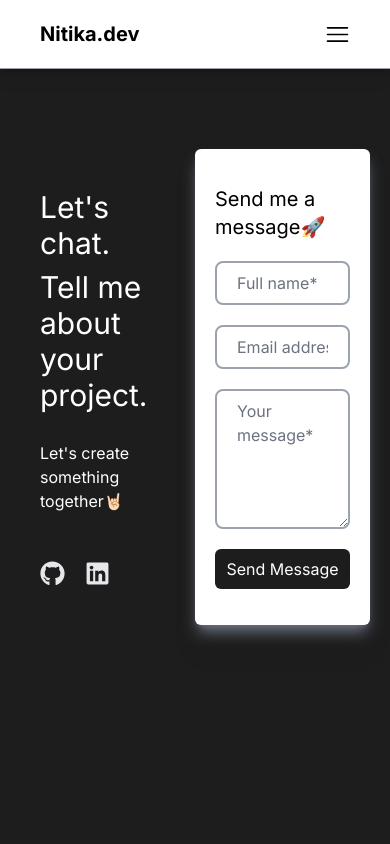
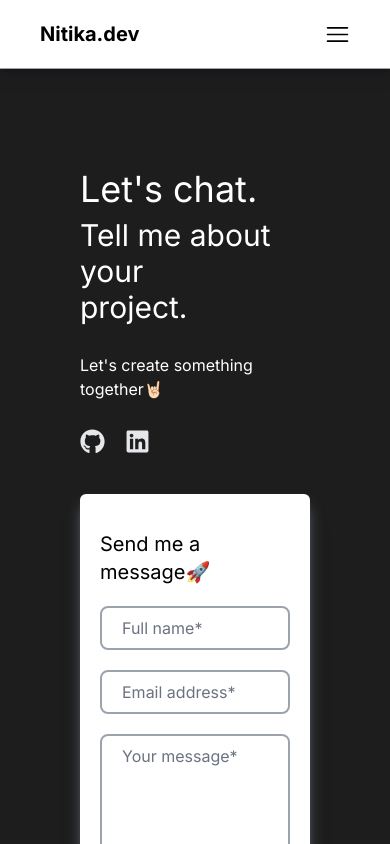
Before and after one commit to nitika-jain04/nextjs-portfolio, a Next.js app: page /contact in a window 390 px wide. Shown: the top 844 px of the page. Built offline with nearby package versions, Linux system fonts and the light colour scheme.

Commit message:
contact page

```diff
--- a/app/contact/page.jsx
+++ b/app/contact/page.jsx
@@ -30,12 +30,12 @@ export default function Contact() {
       );
   };
   return (
-    <div className="pt-20 px-5 md:pt-32 md:px-10 lg:pt-36 pb-[307px] md:pb-[535px] xl:pb-[144px] lg:px-40 xl:px-60 flex gap-5 lg:gap-10 bg-[#111111] bg-opacity-95">
+    <div className="pt-20 px-20 md:pt-32 md:px-10 lg:pt-36 pb-[307px] md:pb-[535px] xl:pb-[144px] lg:px-40 xl:px-60 flex flex-col lg:flex-row gap-5 lg:gap-10 bg-[#111111] bg-opacity-95">
       <div>
         <Toaster toastOptions={{ duration: 6000 }} />
       </div>
-      <div className="w-1/2 flex flex-col gap-2 lg:gap-5 justify-center">
-        <h3 className="text-3xl md:text-5xl xl:text-5xl text-white">
+      <div className="flex flex-col gap-2 lg:gap-5 justify-center">
+        <h3 className="text-4xl md:text-5xl xl:text-5xl text-white">
           Let's chat.
         </h3>
         <h3 className="text-3xl md:text-5xl xl:text-5xl text-white">
@@ -43,7 +43,7 @@ export default function Contact() {
         </h3>
         <h5 className="text-white mt-5">Let's create something together🤘🏻</h5>
 
-        <div className="flex gap-5 mt-10">
+        <div className="flex gap-5 mt-5">
           <a
             href="https://github.com/nitika-jain04?tab=repositories"
             target="_blank"
@@ -64,7 +64,7 @@ export default function Contact() {
       <form
         ref={form}
         onSubmit={sendEmail}
-        className="px-5 py-9 w-1/2 flex flex-col gap-5 h-full bg-white drop-shadow-xl shadow-lg rounded-md shadow-gray-500 animate__animated animate__tada animate__slower"
+        className="px-5 py-9 mt-5 flex flex-col gap-5 h-full bg-white drop-shadow-xl shadow-lg rounded-md shadow-gray-500 animate__animated animate__tada animate__slower"
       >
         <h2 className="text-xl">Send me a message🚀</h2>
         <input
```
